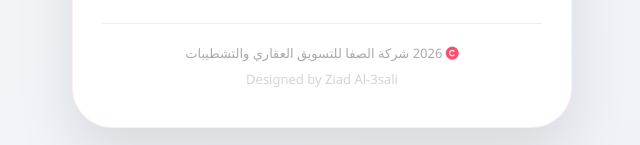
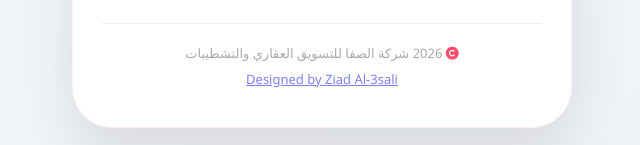
Before and after one commit to Ziad-AL3sly/Al-Safa_Links, a plain HTML site: page index.html in a window 1280 px wide. Shown: the part 1109-1254 px from the top of the page, without its empty margins (318-958 px from the left). Drawn offline with Linux system fonts and the light colour scheme.

Commit message:
Add files via upload

```diff
--- a/index.html
+++ b/index.html
@@ -7,7 +7,7 @@
     <title>روابط | شركة الصفا</title>
     <link rel="stylesheet" href="https://cdnjs.cloudflare.com/ajax/libs/font-awesome/6.0.0-beta3/css/all.min.css">
     <link rel="apple-touch-icon" href="images/alsaf.jpg" />
-    <link rel="icon" href="images/alsaf.jpg" />
+    <link rel="icon" href="images/alsaf.jpg"/>
     <style>
         * {
             margin: 0;
@@ -593,7 +593,9 @@
             <!-- الفوتر -->
             <div class="footer">
                 <i class="fas fa-copyright"></i> 2026 شركة الصفا للتسويق العقاري والتشطيبات
-                <div style="margin-top: 8px; opacity: 0.5;">Designed by Ziad Al-3sali</div>
+                <a href="https://wa.me/201092504745" target="_blank">
+                    <div style="margin-top: 8px; opacity: 0.5;">Designed by Ziad Al-3sali</div>
+                </a>
             </div>
         </div>
     </div>
```
